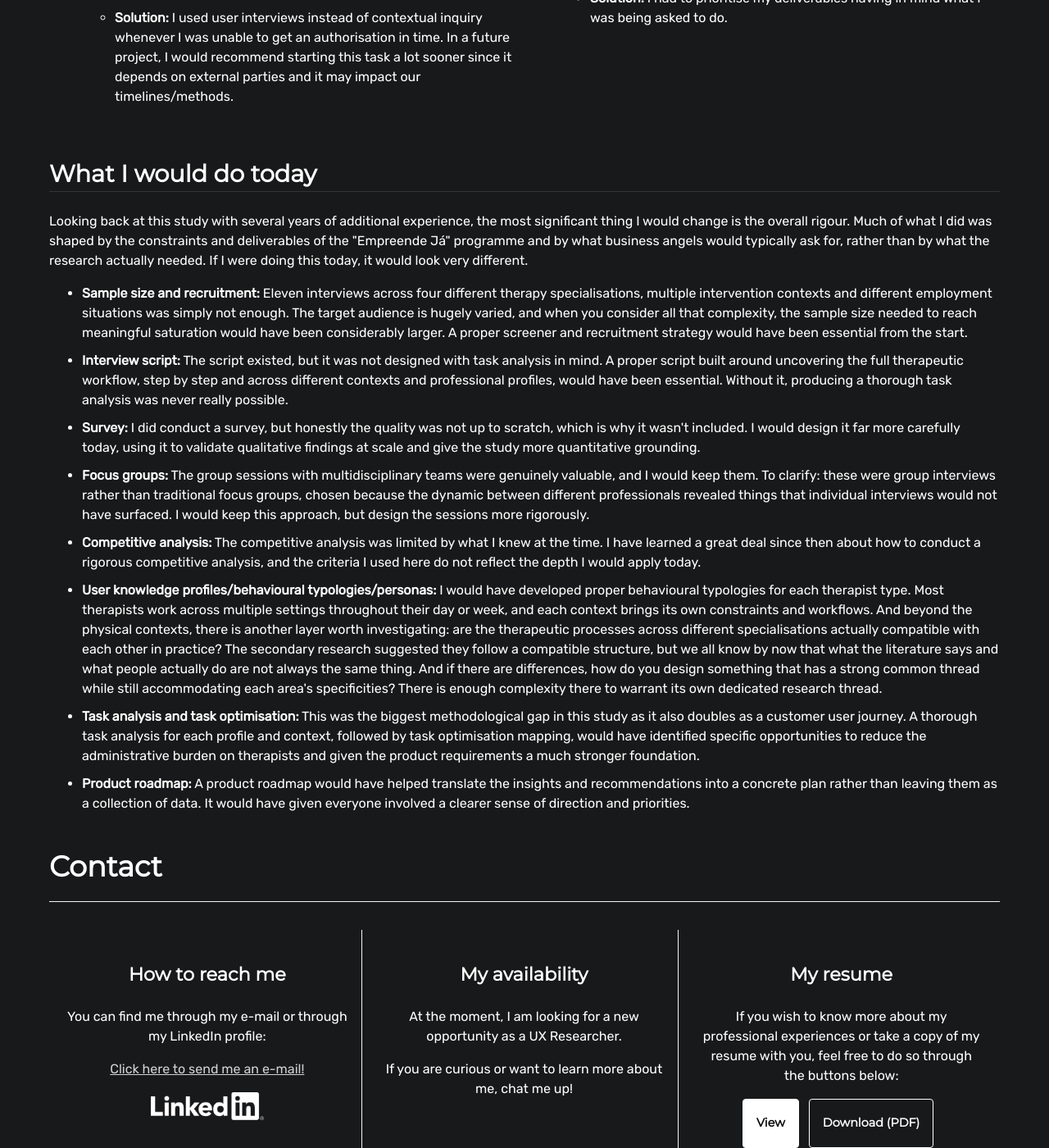
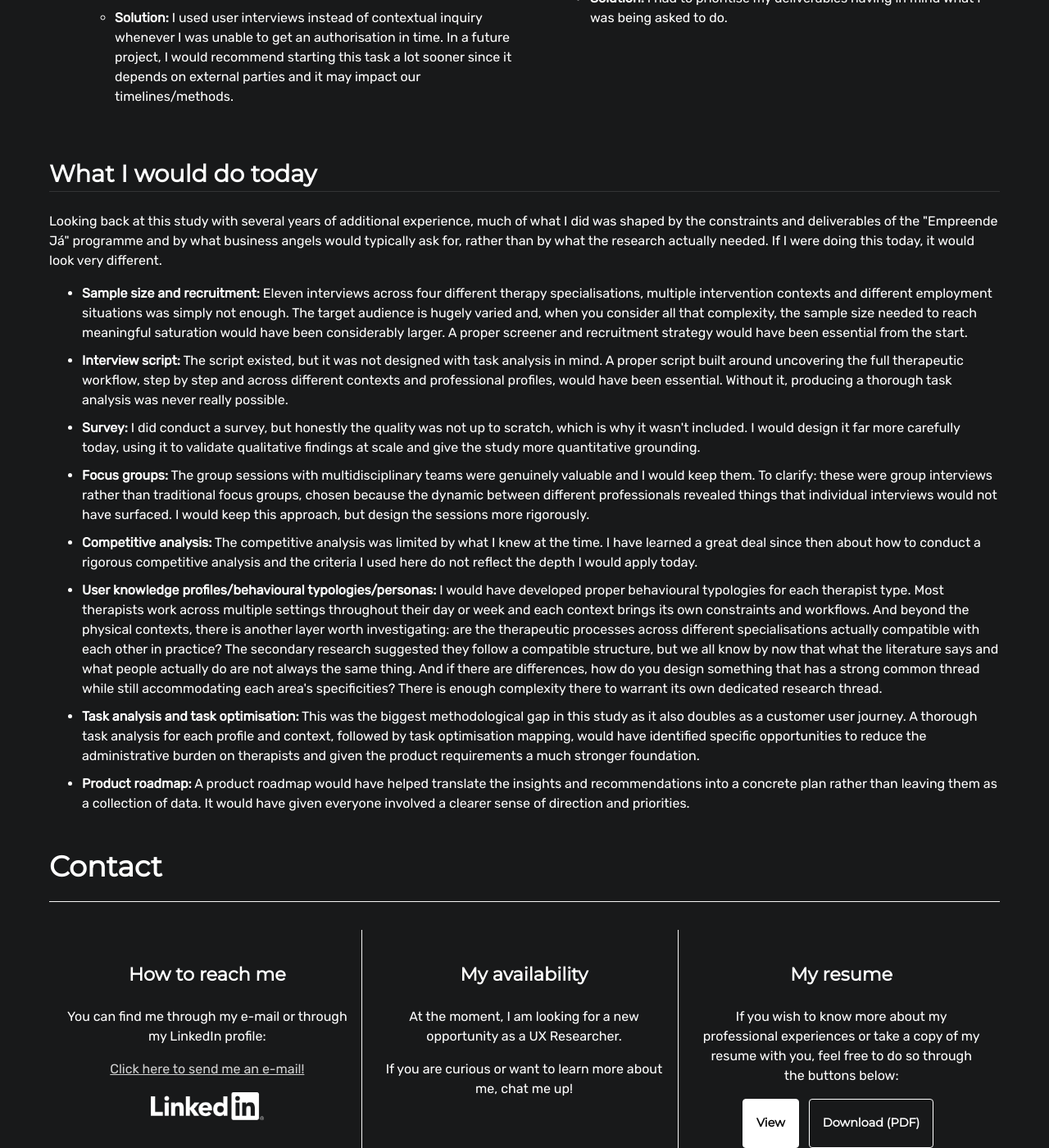
Before and after one commit to analuciacoimbra/analuciacoimbra.github.io, a Jekyll site: the page built from inspiringcare.html, in a window 1280 px wide and 1400 px high, scrolled down 7550 px. Shown: the whole window at 82% size. Built offline with Jekyll 4.4.1, drawn with Linux system fonts in a browser that asks for light colours.

Commit message:
Update inspiringcare.html

```diff
--- a/inspiringcare.html
+++ b/inspiringcare.html
@@ -852,19 +852,18 @@
   </div>
   <h2 id="whatiwoulddotoday">What I would do today</h2>
   <p>
-    Looking back at this study with several years of additional experience, the
-    most significant thing I would change is the overall rigour. Much of what I
-    did was shaped by the constraints and deliverables of the "Empreende Já"
-    programme and by what business angels would typically ask for, rather than
-    by what the research actually needed. If I were doing this today, it would
-    look very different.
+    Looking back at this study with several years of additional experience, much
+    of what I did was shaped by the constraints and deliverables of the
+    "Empreende Já" programme and by what business angels would typically ask
+    for, rather than by what the research actually needed. If I were doing this
+    today, it would look very different.
   </p>
   <ul>
     <li>
       <strong>Sample size and recruitment:</strong> Eleven interviews across
       four different therapy specialisations, multiple intervention contexts and
       different employment situations was simply not enough. The target audience
-      is hugely varied, and when you consider all that complexity, the sample
+      is hugely varied and, when you consider all that complexity, the sample
       size needed to reach meaningful saturation would have been considerably
       larger. A proper screener and recruitment strategy would have been
       essential from the start.
@@ -885,7 +884,7 @@
     </li>
     <li>
       <strong>Focus groups:</strong> The group sessions with multidisciplinary
-      teams were genuinely valuable, and I would keep them. To clarify: these
+      teams were genuinely valuable and I would keep them. To clarify: these
       were group interviews rather than traditional focus groups, chosen because
       the dynamic between different professionals revealed things that
       individual interviews would not have surfaced. I would keep this approach,
@@ -894,14 +893,14 @@
     <li>
       <strong>Competitive analysis:</strong> The competitive analysis was
       limited by what I knew at the time. I have learned a great deal since then
-      about how to conduct a rigorous competitive analysis, and the criteria I
+      about how to conduct a rigorous competitive analysis and the criteria I
       used here do not reflect the depth I would apply today.
     </li>
     <li>
       <strong>User knowledge profiles/behavioural typologies/personas:</strong>
       I would have developed proper behavioural typologies for each therapist
       type. Most therapists work across multiple settings throughout their day
-      or week, and each context brings its own constraints and workflows. And
+      or week and each context brings its own constraints and workflows. And
       beyond the physical contexts, there is another layer worth investigating:
       are the therapeutic processes across different specialisations actually
       compatible with each other in practice? The secondary research suggested
```
